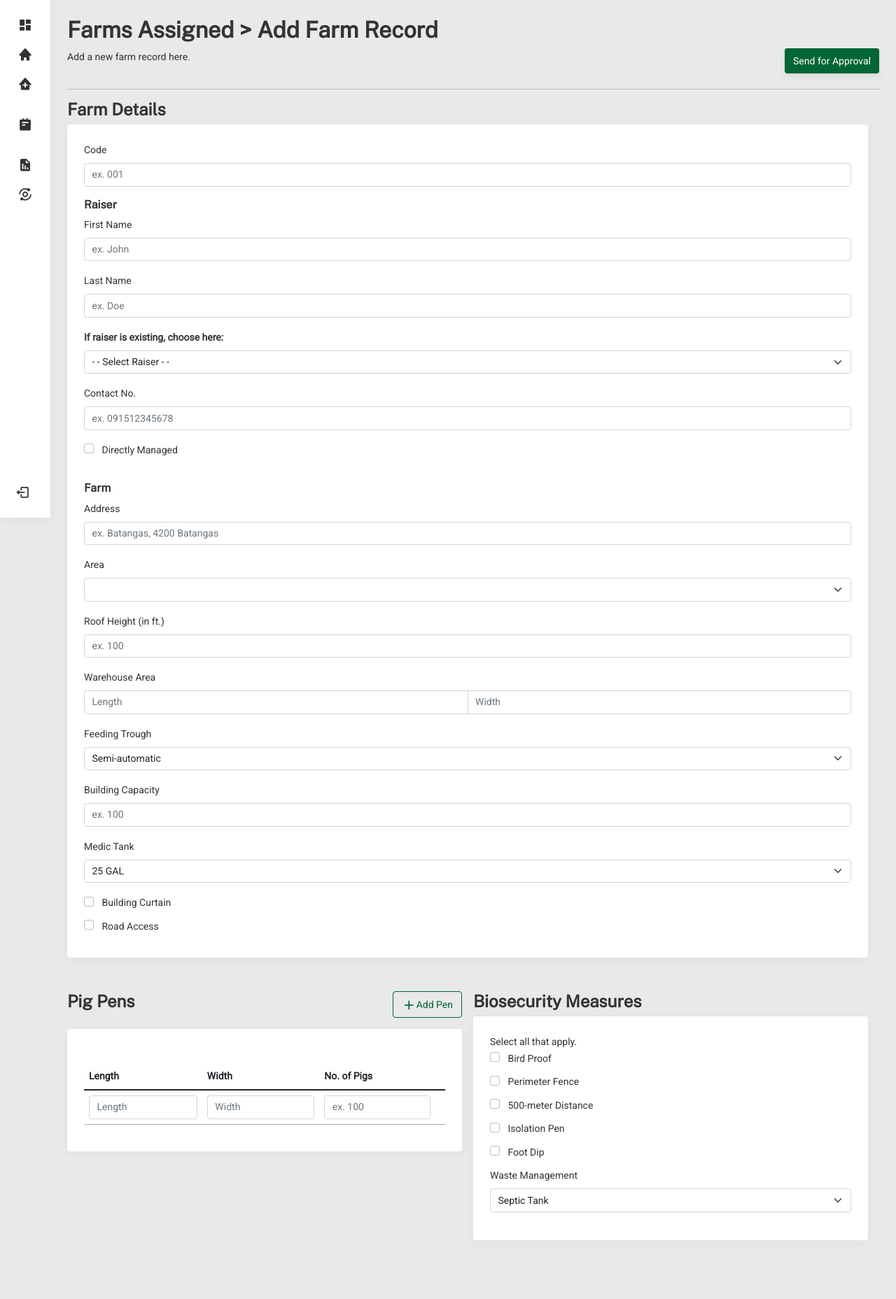
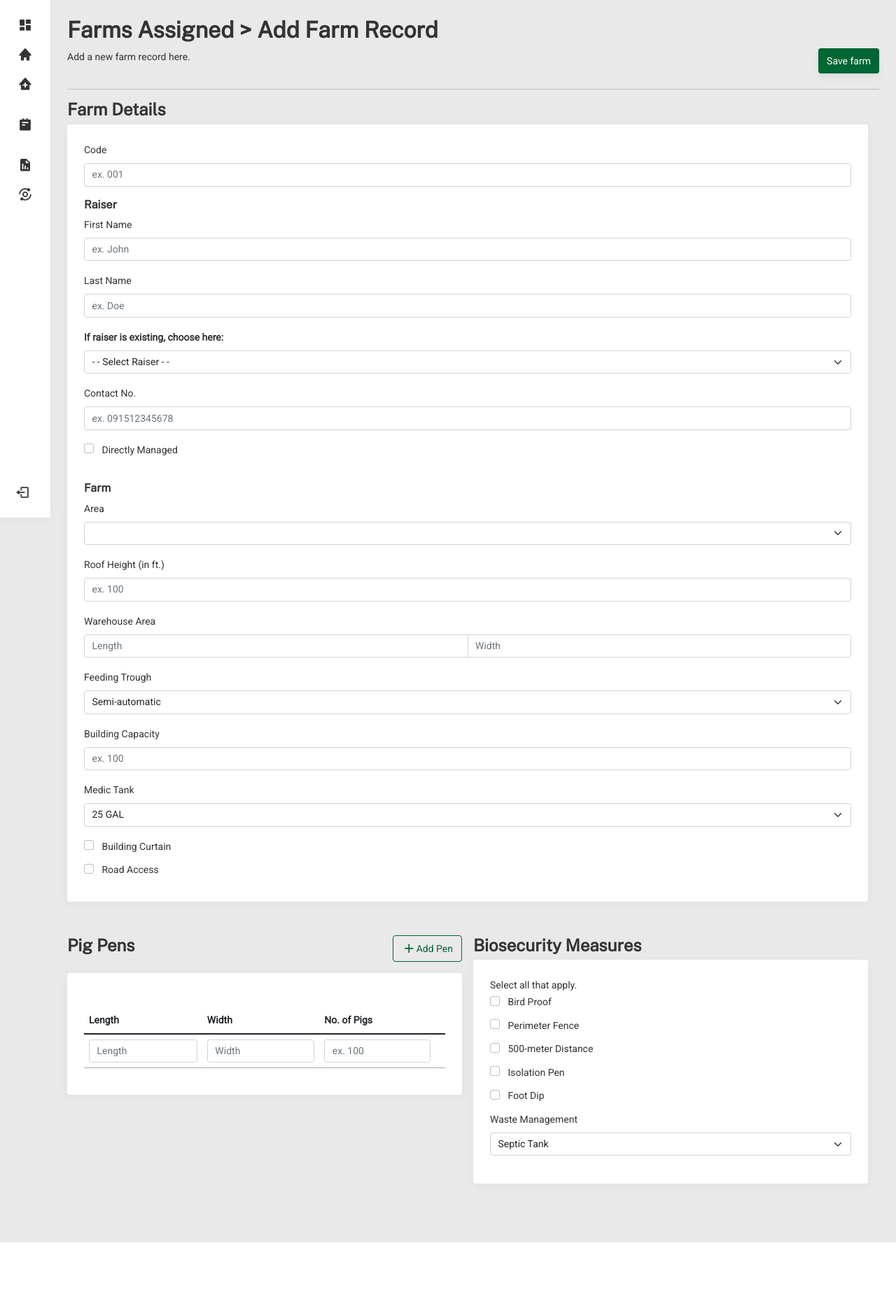
Before and after one commit to kaylalatorre/SIDC-HDSS, a Django app: page /add-farm in a window 1280 px wide. Shown: the part 60-1917 px from the top of the page at 70% size. After the commit the page ends 1836 px from the top, so only its background shows below. Run offline with Django 3.2, Linux system fonts and the light colour scheme; a user stored in the database is signed in; data that the repository does not hold is empty; some libraries are stand-ins or nearby versions.

Commit message:
Cleaning code

```diff
--- a/app/farmsapp/views.py
+++ b/app/farmsapp/views.py
@@ -262,7 +262,7 @@ def techFarms(request):
     techID = request.user.id
 
     # collect all IDs of assigned areas under technician
-    areaQry = Area.objects.filter(tech_id=techID).all()
+    areaQry = Area.objects.filter(tech_id=techID).all().order_by('id')
     # print("TEST LOG areaQry: " + str(areaQry))
 
     # collect number of areas assigned (for frontend purposes)
@@ -1418,8 +1418,6 @@ def rejectActivityForm(request, activityFormID):
     activityFormID = id value of activity form selected
     """
 
-    # convert activityDate string into date object
-
     activity_form = Activities_Form.objects.filter(id=activityFormID).first()
     # print(str(activity_form))
 
@@ -1454,6 +1452,10 @@ def rejectActivityForm(request, activityFormID):
 
         activity_form.save()
 
+        # create duplicate of current activity form
+        # create activity form
+
+
         # get all activities under activity form
         actQuery = Activity.objects.filter(activity_form_id=activityFormID).all()
         for activity in actQuery:
@@ -1463,6 +1465,9 @@ def rejectActivityForm(request, activityFormID):
                 activity.is_approved = False
 
             activity.save()
+
+
+            # create activities and connect to created activity form (FK)
 
         messages.success(request, "Activity Form has been rejected by " + str(request.user.groups.all()[0].name) + ".", extra_tags='update-activity')
         return JsonResponse({"success": "Activity Form has been approved by " + str(request.user.groups.all()[0].name) + "."}, status=200)
--- a/app/static/js/frontend-scripts.js
+++ b/app/static/js/frontend-scripts.js
@@ -307,6 +307,7 @@ function viewActivityForm(activity) {
 }
 
 /**
+ *   From selected-activity-form.html
  *   - Toggle activity form approve/reject buttons on checkbox toggle
  */
 let actitivty_checkbox = document.querySelectorAll('.cb-activity-form');
@@ -314,7 +315,6 @@ for(var i = 0; i < actitivty_checkbox.length; i++) {
 
     actitivty_checkbox[i].addEventListener('click', (e) => {
         var isChecked = e.target.checked;
-        // console.log(isChecked);
 
         // get activity form approve/reject buttons
         var actFormsBtn = document.getElementsByClassName('act-forms-btn');
--- a/app/templates/farmstemp/add-activity.html
+++ b/app/templates/farmstemp/add-activity.html
@@ -46,7 +46,6 @@
                         </tr>
                     </thead>
                     <tbody id="activity-table">
-
                         <tr>
                             <td data-label="Date" id="date"> {{activityForm.date}} </td>
                             <td data-label="Trip Type" id="trip_type"> {{activityForm.trip_type}} </td>
@@ -56,11 +55,10 @@
                             <td data-label="Remarks" id="remarks"> {{activityForm.remarks}} </td>
                             <td></td>
                         </tr>
-
                     </tbody>
                 </table>
+            </div>
 
-            </div>
         </div>
     </section>
     <div class="mobile-subheading"><button class="primary-btn" type="submit">Send for Approval</button></div>
--- a/app/templates/farmstemp/add-farm.html
+++ b/app/templates/farmstemp/add-farm.html
@@ -18,7 +18,7 @@
     <h1 class="heading"><a href="/">Farms Assigned</a> >  Add Farm Record</h1>
     <div class="flex subheading">
         <p class="flex-item">Add a new farm record here. </p>
-        <div><button class="primary-btn" type="submit">Send for Approval</button></div>
+        <div><button class="primary-btn" type="submit">Save farm</button></div>
     </div>
 
     <hr>
@@ -61,10 +61,10 @@
                 <br>
 
                 <h3>Farm</h3>
-                <div class="mb-3">
-                    <label for="input-address" class="form-label">Address</label>
-                    {{farmForm.farm_address}}
-                </div>
+                <!-- <div class="mb-3">
+                    <label for="address-street" class="form-label">Street</label>
+                    <input type="text" class="form-control" id="address-street" name="address-street" placeholder="Kalye Street">
+                </div> -->
 
                 <div class="mb-3">
                     <label for="input-area" class="form-label">Area</label>
@@ -242,7 +242,7 @@
 
     {% endif %}
 
-    <div class="mobile-subheading"><button class="primary-btn" type="submit">Send for Approval</button></div>
+    <div class="mobile-subheading"><button class="primary-btn" type="submit">Save farm</button></div>
     </form>
 </div>
 {% endblock section %}
```
